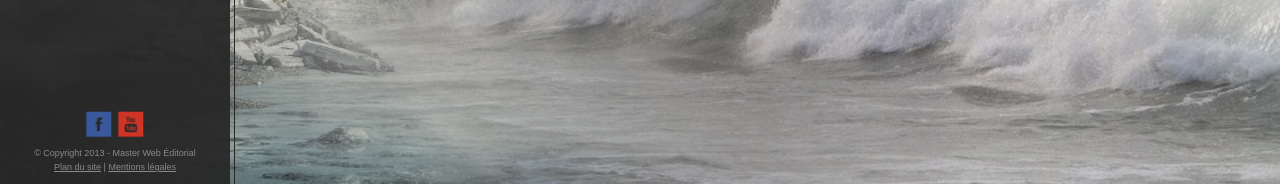
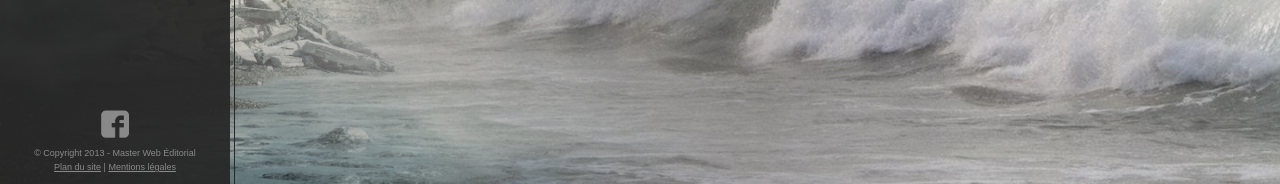
Before and after one commit to HackLo/projet-ter, a PHP site: page / in a window 1280 px wide. Shown: the part 616-800 px from the top of the page. Run offline with PHP 8.4, Linux system fonts and the light colour scheme.

Commit message:
reseaux sociaux

```diff
--- a/footer.php
+++ b/footer.php
@@ -1,7 +1,6 @@
 <footer>
 	<div class="reseauxsociaux">
-		<a href=""><img src="graphics/facebook.png" alt="Page Facebook Culin'R" width="28" height="28" /></a>
-		<a href=""><img src="graphics/youtube.png" alt="Page Youtube Culin'R" width="28" height="28" /></a>
+		<a href="https://www.facebook.com/CulinR" target="_blank"><img src="graphics/facebook1.png" alt="Page Facebook Culin'R" width="28" height="28" /></a>
 	</div>
 	<div class="footer">
 		<p class="copyright">© Copyright 2013 - Master Web Éditorial</p>
```
Also changed, not shown: graphics/facebook1.png (added).
